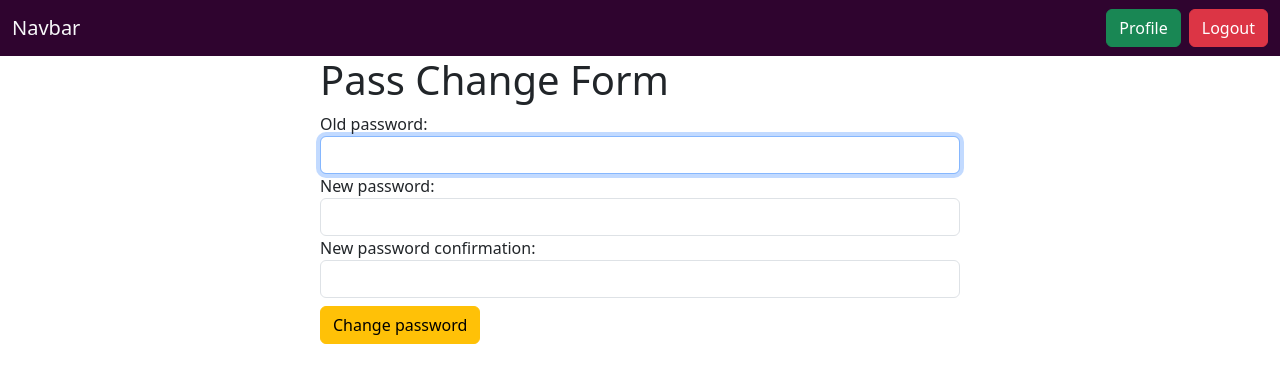
After one commit to abunaim1/authentication_authorization_django, a Django app: page /passchange/ in a window 1280 px wide. The commit adds this page. Shown: the top 383 px of the page. Run offline with Django 5.2, Linux system fonts and the light colour scheme; a user stored in the database is signed in; some libraries are stand-ins or nearby versions.

Commit message:
password change form setup

```diff
--- /dev/null
+++ b/first_app/templates/base.html
@@ -0,0 +1,45 @@
+<!DOCTYPE html>
+<html lang="en">
+  <head>
+    <meta charset="UTF-8" />
+    <meta name="viewport" content="width=device-width, initial-scale=1.0" />
+    <title>Document</title>
+    <link
+      href="https://cdn.jsdelivr.net/npm/bootstrap@5.3.2/dist/css/bootstrap.min.css"
+      rel="stylesheet"
+      integrity="sha384-T3c6CoIi6uLrA9TneNEoa7RxnatzjcDSCmG1MXxSR1GAsXEV/Dwwykc2MPK8M2HN"
+      crossorigin="anonymous"
+    />
+    <style>
+        .navbar{
+            background-color: rgb(47, 4, 47) !important;
+        }
+    </style>
+    {% block style %}
+    {% endblock %}
+  </head>
+  <body>
+    <nav class="navbar bg-body-tertiary ">
+        <div class="container-fluid">
+          <a class="navbar-brand text-light">Navbar</a>
+          <form class="d-flex gap-2">
+            {% if user.is_authenticated %}
+            <a href="{% url 'profile' %}" class="btn btn-success" >Profile</a>
+            <a href="{% url 'logout' %}" class="btn btn-danger" >Logout</a>
+            {% else %}
+            <a href="{% url 'signup' %}" class="btn btn-primary" >SignUp</a>
+            <a href="{% url 'login' %}" class="btn btn-success" >Login</a>
+            {% endif %}
+          </form>
+        </div>
+    </nav>
+    {% block content %}
+
+    {% endblock %}
+    <script
+      src="https://cdn.jsdelivr.net/npm/bootstrap@5.3.2/dist/js/bootstrap.bundle.min.js"
+      integrity="sha384-C6RzsynM9kWDrMNeT87bh95OGNyZPhcTNXj1NW7RuBCsyN/o0jlpcV8Qyq46cDfL"
+      crossorigin="anonymous"
+    ></script>
+  </body>
+</html>
--- /dev/null
+++ b/first_app/templates/passchange.html
@@ -0,0 +1,20 @@
+{% extends 'base.html' %}
+{% load crispy_forms_tags %}
+{% block content %}
+<form method="post" style="width: 50%; margin: auto" novalidate>
+    {% csrf_token %}
+    <h1>Pass Change Form</h1>
+    {% if form.non_field_errors %}
+    {% for er in form.non_field_errors %}
+    <small><p class="bg-danger p-2 ">{{er}}</p></small>
+    {% endfor %}
+    {% endif %}
+    <!-- {{form | crispy}} -->
+    {% for fm in form %}
+    {{fm.label_tag}}
+    {{fm}}
+    {{fm.errors }}
+    {% endfor %}
+    <input class="btn btn-warning mt-2" type="submit" value="Change password" />
+</form>
+{% endblock %}
--- a/first_app/urls.py
+++ b/first_app/urls.py
@@ -1,5 +1,11 @@
 from django.urls import path
 from . import views
 urlpatterns = [
-    path('', views.home),
+    path('', views.home, name='home'),
+    path('signup/', views.signup, name='signup'),
+    path('profile/', views.profile, name='profile'),
+    path('login/', views.user_login, name='login'),
+    path('logout/', views.user_logout, name='logout'),
+    path('passchange/', views.pass_change, name='passchange'),
+    path('passchange2/', views.pass_change2, name='passchange2'),
 ]
--- a/first_app/views.py
+++ b/first_app/views.py
@@ -1,14 +1,81 @@
-from django.shortcuts import render
+from django.shortcuts import render, redirect
 from .forms import RegisterForm
 from django.contrib import messages
+from django.contrib.auth.forms import AuthenticationForm, PasswordChangeForm, SetPasswordForm # here we found user name and password
+from django.contrib.auth import authenticate, login, logout, update_session_auth_hash
 # Create your views here.
 
 def home(request):
-    if request.method == 'POST':
-        form = RegisterForm(request.POST)
-        if form.is_valid():
-            messages.success(request, 'Account created successfully!')
-            form.save()
+    return render(request, 'home.html')
+
+def signup(request):
+    if not request.user.is_authenticated:
+        if request.method == 'POST':
+            form = RegisterForm(request.POST)
+            if form.is_valid():
+                messages.success(request, 'Account created successfully!')
+                form.save()
+        else:
+            form = RegisterForm()
+        return render(request, 'signup.html', {'form':form})
     else:
-        form = RegisterForm()
-    return render(request, 'home.html', {'form':form})
+        return redirect('profile')
+
+def user_login(request):
+    if not request.user.is_authenticated:
+        if request.method == 'POST':
+            form = AuthenticationForm(request=request, data = request.POST)
+            if form.is_valid():
+                username = form.cleaned_data['username']
+                userpass = form.cleaned_data['password']
+                user = authenticate(username=username, password = userpass) # checking the user has been in database or not
+                if user is not None:
+                    login(request, user)
+                    return redirect('profile') #after login it redirect to profile page
+
+        else:
+            form = AuthenticationForm()
+        return render(request, 'login.html', {'form':form})
+
+    else:
+        return redirect('profile')
+
+def profile(request):
+    if request.user.is_authenticated:
+        return render(request, 'profile.html', {'user':request.user})
+    else:
+        return redirect('login')
+
+def user_logout(request):
+    logout(request)
+    return redirect('login')
+
+def pass_change(request):
+    if request.user.is_authenticated:
+        if request.method == 'POST':
+            form = PasswordChangeForm(user=request.user, data=request.POST)
+            if form.is_valid():
+                form.save()
+                update_session_auth_hash(request, form.user) #password update korbe
+                return redirect('profile')
+        else:
+            form = PasswordChangeForm(user=request.user)
+
+        return render(request, 'passchange.html', {'form':form})
+    else:
+        return redirect('login')
+
+def pass_change2(request):
+    if request.user.is_authenticated:
+        if request.method == 'POST':
+            form = SetPasswordForm(user=request.user, data=request.POST)
+            if form.is_valid():
+                form.save()
+                update_session_auth_hash(request, form.user) #password update korbe
+                return redirect('profile')
+        else:
+            form = SetPasswordForm(user=request.user)
+
+        return render(request, 'passchange.html', {'form':form})
+    else:
+         return redirect('login')
```
Also changed, not shown: first_app/templates/home.html (+4 -43 lines), first_app/templates/login.html (added, +20 -0 lines), first_app/templates/profile.html (added, +7 -0 lines), first_app/templates/signup.html (added, +28 -0 lines), db.sqlite3.
